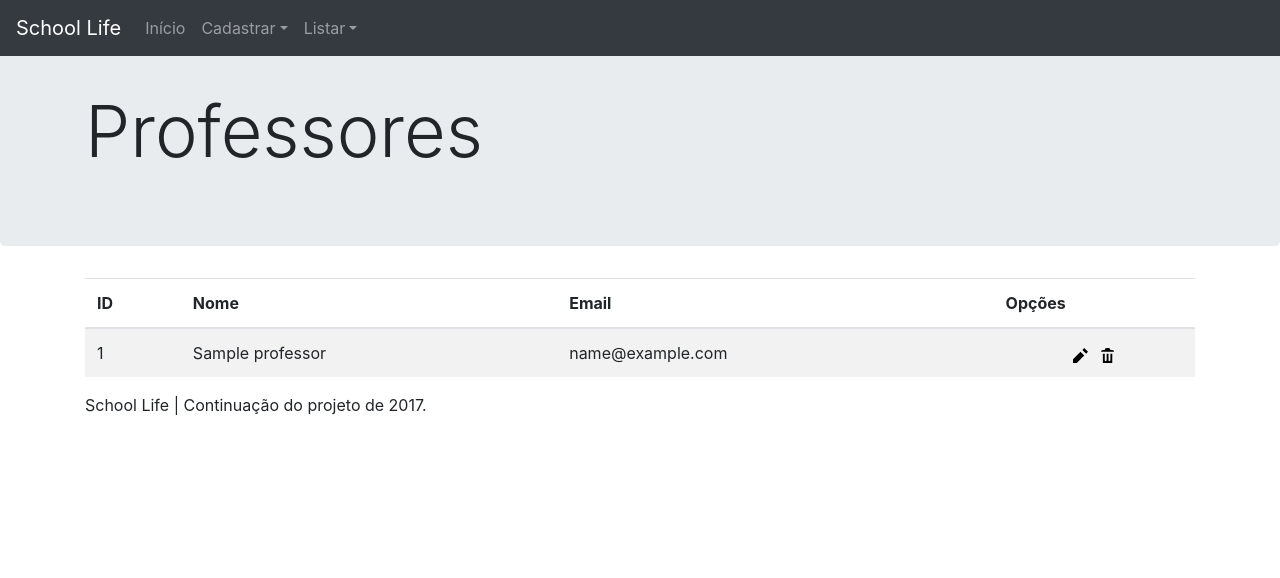
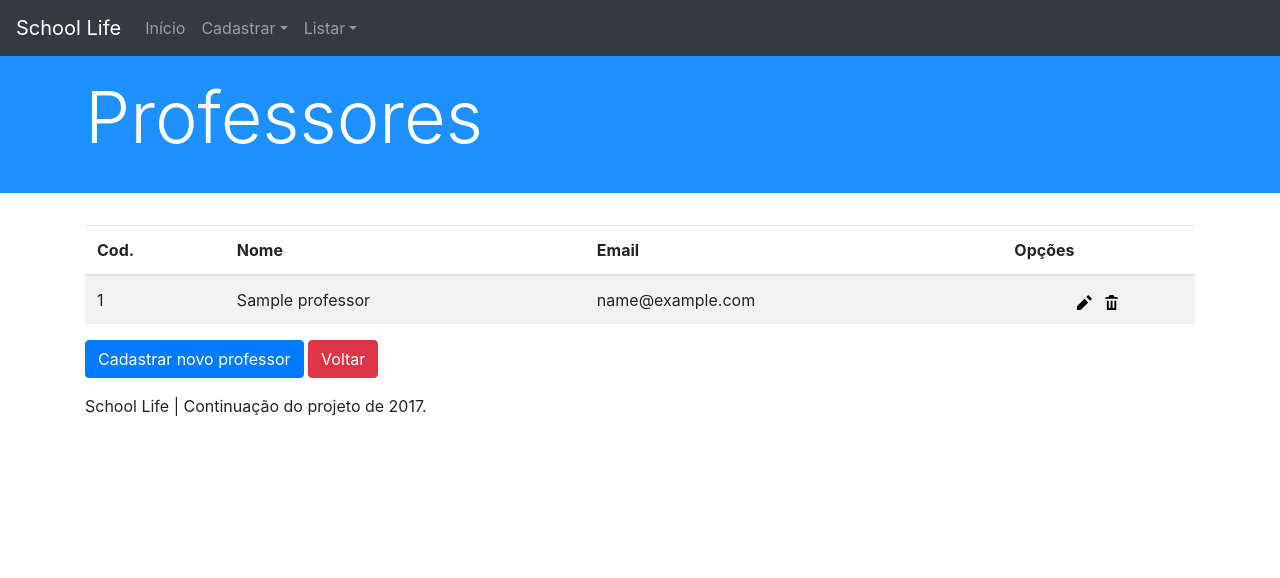
Before and after one commit to JGSMoreira/SchoolLifeWeb, a PHP site: page /listar_professor.php in a window 1280 px wide. Shown: the top 578 px of the page. Run offline with PHP 8.4, Linux system fonts and the light colour scheme; tables that the repository leaves empty hold one stand-in row (values such as "Sample post").

Commit message:
Várias alterações na interface e usabilidade.

```diff
--- /dev/null
+++ b/css/base.css
@@ -0,0 +1,6 @@
+#elefantebot{
+  background-color: dodgerblue;
+  color: white;
+  padding-bottom: 25px;
+  padding-top: 50px;
+}
--- a/index.php
+++ b/index.php
@@ -9,6 +9,7 @@
     <meta name="viewport" content="width=device-width, initial-scale=1, shrink-to-fit=no">
     <title><?= $titulo  ?> - Página Inicial</title>
     <link rel="stylesheet" href="https://stackpath.bootstrapcdn.com/bootstrap/4.1.3/css/bootstrap.min.css">
+    <link rel="stylesheet" href="/css/base.css">
   </head>
 
   <body>
@@ -46,12 +47,12 @@
 
     <main role="main">
 
-      <div class="jumbotron">
+      <div class="jumbotron jumbotron-fluid" id="elefantebot">
         <div class="container">
           <br>
           <h1 class="display-3">Bem-vindo ao School Life!</h1>
           <p>Esta é a versão web do gerenciador de atividades com o mesmo nome.</p>
-          <p><a class="btn btn-primary btn-lg" href="#" role="button">Acessar &raquo;</a></p>
+          <p><a class="btn btn-light btn-lg" href="#" role="button">Ver atividades</a></p>
         </div>
       </div>
 
--- a/listar_professor.php
+++ b/listar_professor.php
@@ -7,8 +7,9 @@
   <head>
     <meta charset="utf-8">
     <meta name="viewport" content="width=device-width, initial-scale=1, shrink-to-fit=no">
-    <title><?= $titulo  ?> - Listar Professor</title>
+    <title><?= $titulo  ?> - Listar Professores</title>
     <link rel="stylesheet" href="https://stackpath.bootstrapcdn.com/bootstrap/4.1.3/css/bootstrap.min.css">
+    <link rel="stylesheet" href="/css/base.css">
   </head>
 
   <body>
@@ -46,7 +47,7 @@
 
     <main role="main">
 
-      <div class="jumbotron">
+      <div class="jumbotron jumbotron-fluid" id="elefantebot">
         <div class="container">
           <br>
           <h1 class="display-3">Professores</h1>
@@ -59,7 +60,7 @@
             <table class="table table-striped table-hover">
               <thead>
                 <tr>
-                  <th>ID</th>
+                  <th>Cod.</th>
                   <th>Nome</th>
                   <th>Email</th>
                   <th>Opções</th>
@@ -69,6 +70,10 @@
                 <?php include 'database/select_professor.php' ?>
               </tbody>
             </table>
+            <div class="form-group">
+              <a href="cadastrar_professor.php"><button type="button" class="btn btn-primary">Cadastrar novo professor</button></a>
+              <button type="button" class="btn btn-danger" onclick="voltar()">Voltar</button>
+            </div>
         </div>
         <hr>
       </div>
@@ -81,5 +86,6 @@
     <script src="https://code.jquery.com/jquery-3.3.1.slim.min.js" integrity="sha384-q8i/X+965DzO0rT7abK41JStQIAqVgRVzpbzo5smXKp4YfRvH+8abtTE1Pi6jizo" crossorigin="anonymous"></script>
     <script src="https://cdnjs.cloudflare.com/ajax/libs/popper.js/1.14.3/umd/popper.min.js"></script>
     <script src="https://stackpath.bootstrapcdn.com/bootstrap/4.1.3/js/bootstrap.min.js"></script>
+    <script>function voltar() {window.history.back();}</script>
   </body>
 </html>
```
Also changed, not shown: cadastrar_professor.php (+8 -4 lines), editar_professor.php (+6 -2 lines).
